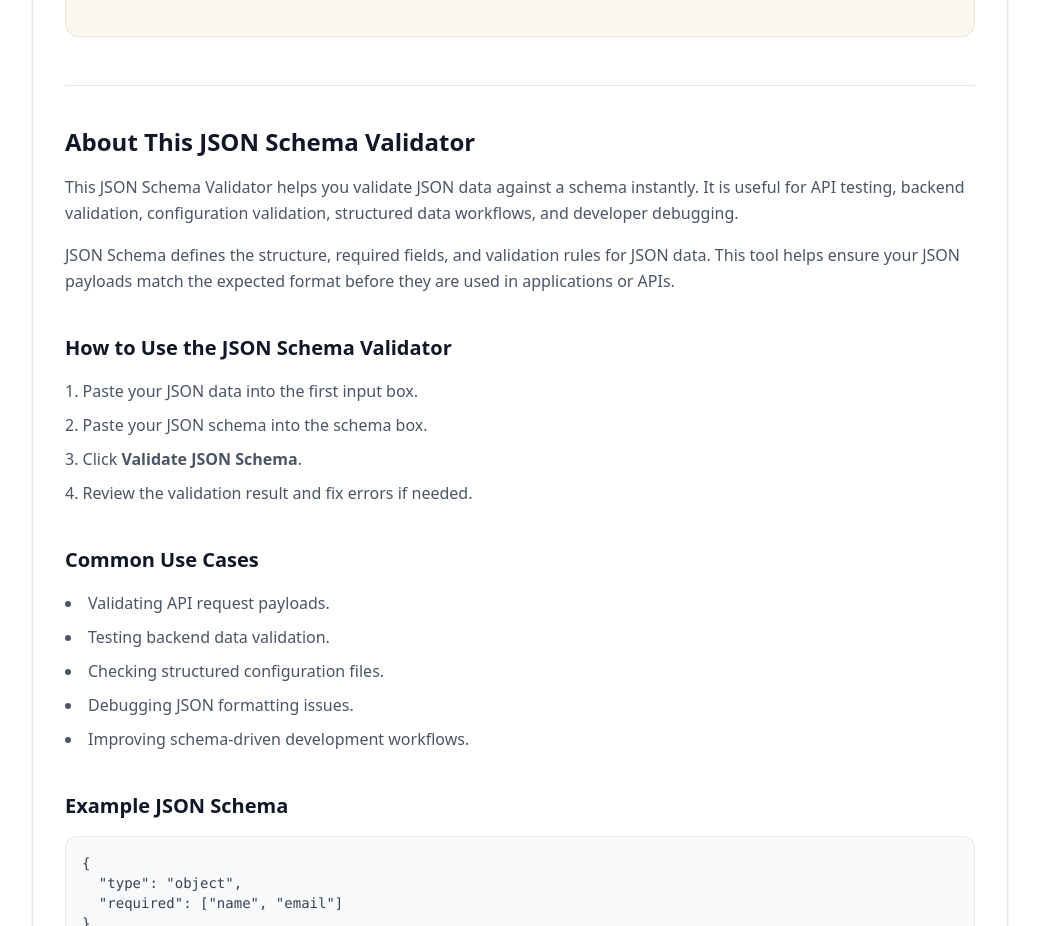
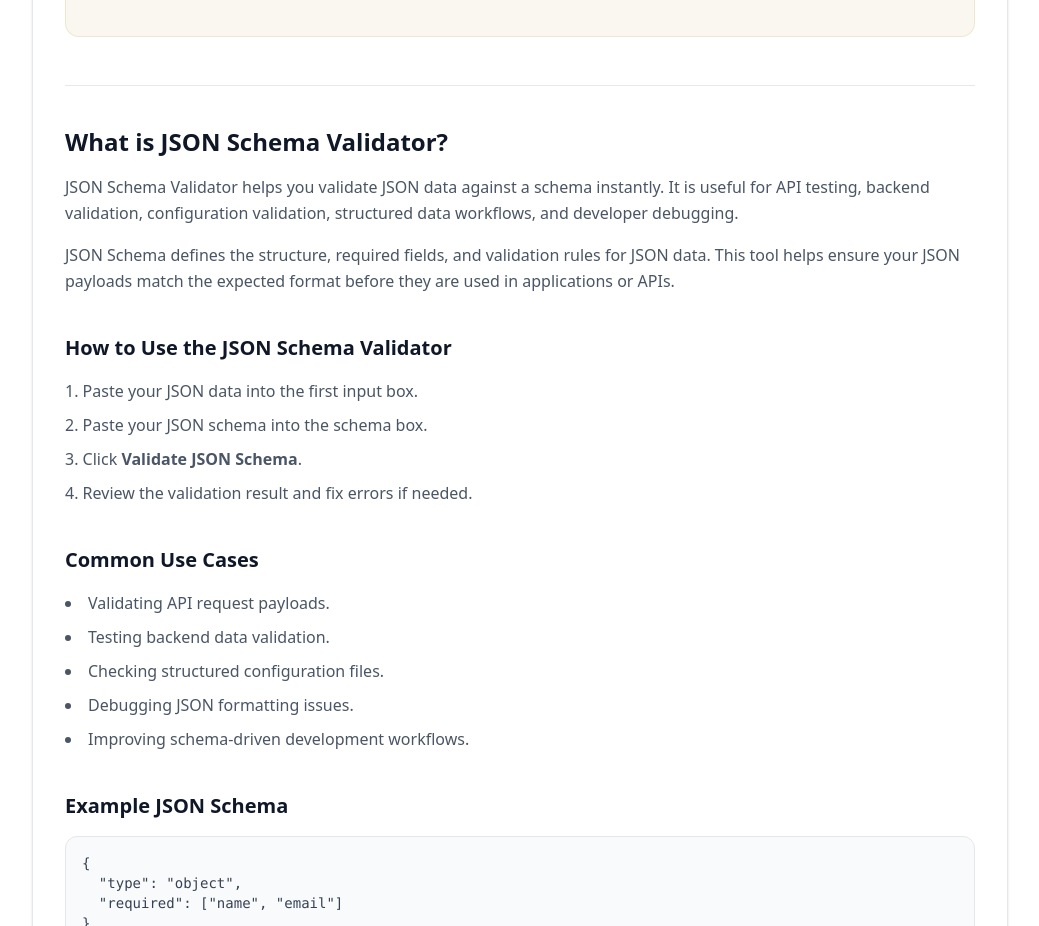
Before and after one commit to vaarunsonawwane-ops/yoryantra-new, a Next.js app: page /tools/json-schema-validator in a window 1280 px wide. Shown: the part 1200-2126 px from the top of the page, without its empty margins (120-1159 px from the left). Built offline with nearby package versions, Linux system fonts and the light colour scheme.

Commit message:
JSON Schema Validator Update ToolClient.tsx

```diff
--- a/app/tools/json-schema-validator/ToolClient.tsx
+++ b/app/tools/json-schema-validator/ToolClient.tsx
@@ -176,11 +176,11 @@ export default function ToolClient() {
       <section className="mt-12 border-t border-gray-200 pt-10 space-y-10">
         <div>
           <h2 className="text-2xl font-semibold text-gray-900">
-            About This JSON Schema Validator
+            What is JSON Schema Validator?
           </h2>
 
           <p className="mt-4 text-gray-600 leading-relaxed">
-            This JSON Schema Validator helps you validate JSON data against a
+            JSON Schema Validator helps you validate JSON data against a
             schema instantly. It is useful for API testing, backend validation,
             configuration validation, structured data workflows, and developer
             debugging.
```
